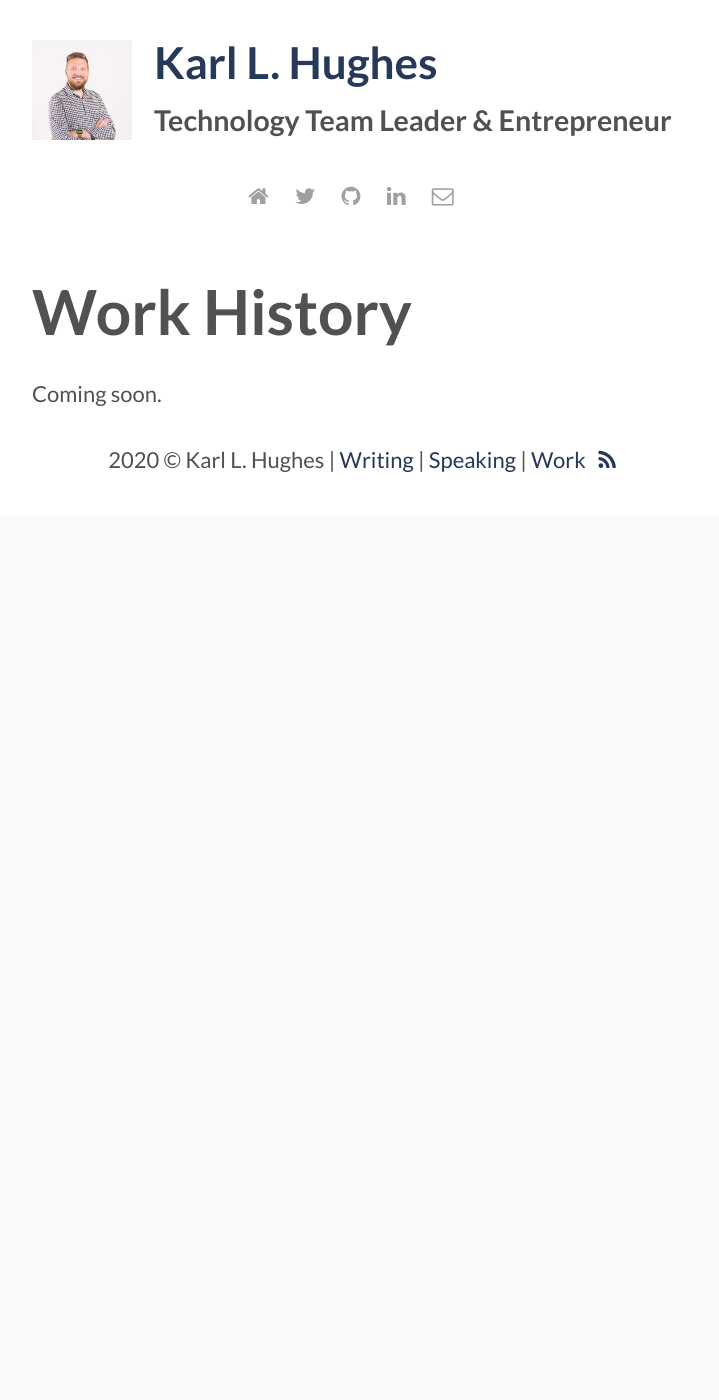
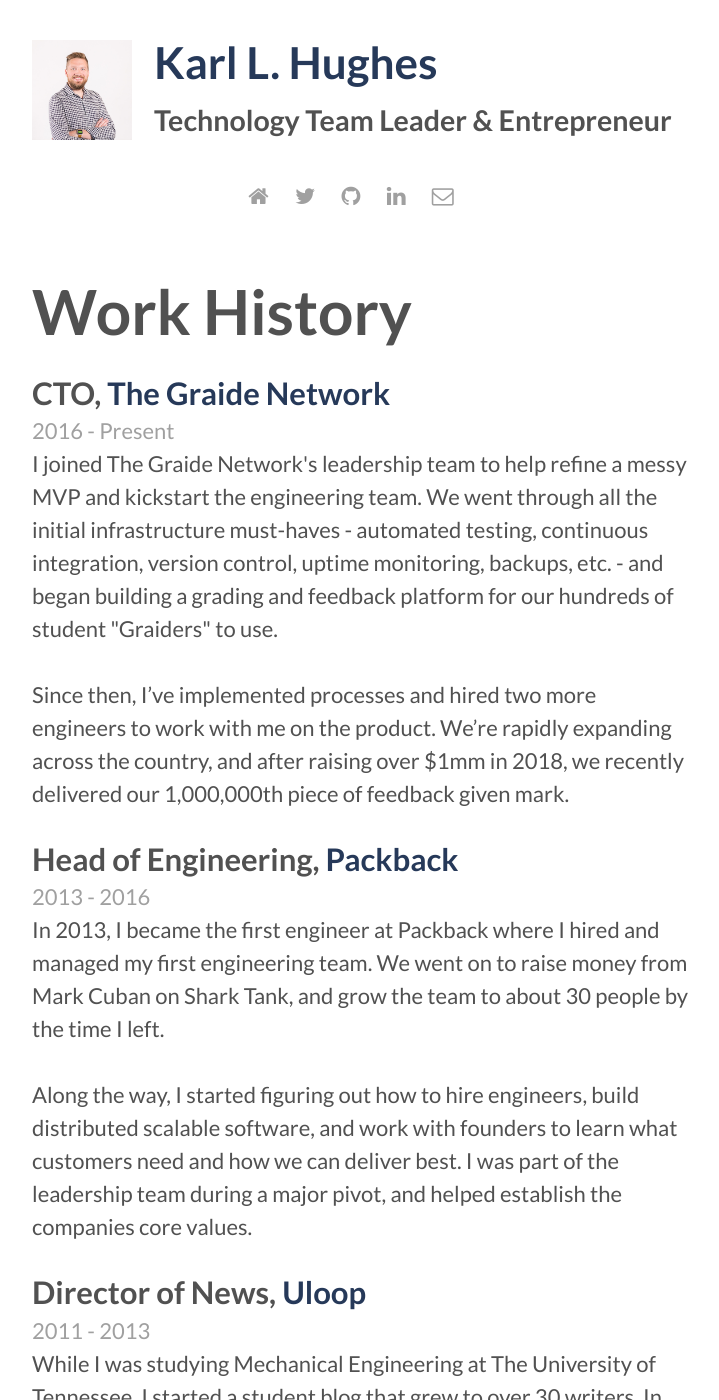
Before and after one commit to karllhughes/personal-blog-5, a Jekyll site: the page built from work.md, in a window 1280 px wide and 1400 px high. Shown: the whole window, without its empty margins (278-997 px from the left). Built offline with Jekyll 4.4.1, drawn with Linux system fonts in a browser that asks for light colours; some of the changed text lies outside the part shown.

Commit message:
Adding work history

```diff
--- a/work.md
+++ b/work.md
@@ -4,4 +4,78 @@
 permalink: /work/
 ---
 
-Coming soon.
+### CTO, [The Graide Network](https://www.thegraidenetwork.com)
+<p class="post-meta">2016 - Present</p>
+
+<p class="hug">
+I joined The Graide Network's leadership team to help refine a messy MVP and kickstart the
+engineering team. We went through all the initial infrastructure must-haves - automated testing,
+continuous integration, version control, uptime monitoring, backups, etc. - and began building a grading and feedback
+platform for our hundreds of student "Graiders" to use.
+</p>
+
+Since then, I've implemented processes and hired two more engineers to work with me on the product.
+We're rapidly expanding across the country, and after raising over $1mm in 2018, we recently delivered our
+1,000,000th piece of feedback given mark.
+
+### Head of Engineering, [Packback](https://www.packback.co/)
+<p class="post-meta">2013 - 2016</p>
+
+<p class="hug">
+In 2013, I became the first engineer at Packback where I hired and managed my first engineering team.
+We went on to raise money from Mark Cuban on Shark Tank,
+and grow the team to about 30 people by the time I left.
+</p>
+
+Along the way, I started figuring out how to hire engineers, build distributed scalable software, and work with
+founders to learn what customers need and how we can deliver best. I was part of the leadership team
+during a major pivot, and helped establish the companies core values.
+
+### Director of News, [Uloop](https://www.uloop.com/)
+<p class="post-meta">2011 - 2013</p>
+
+<p class="hug">
+While I was studying Mechanical Engineering at The University of Tennessee, I started a student blog
+that grew to over 30 writers. In addition to managing the editorial process and content calendar,
+I wrote all the code that powered the CMS.
+</p>
+
+Failing to make a sustainable business out of that venture, I joined Uloop,
+a college classified ads website to integrate my knowledge of content with their expertise in
+online marketing.
+
+It was an interesting experience as my job was a blend of technical, editorial, and recruiting, but I
+learned a ton about being part of a scrappy startup.
+
+## Side Projects
+
+### [CFP Land](https://www.cfpland.com)
+<p class="post-meta">2018 - Present</p>
+
+<p class="hug">In 2018, I started speaking at conferences and ended up creating CFP Land to help other
+ technology professionals find public speaking opportunities.</p>
+
+After building an email list of over 2000 technology conference speakers, I've been working on
+making the project consistently profitable by selling Pro Memberships and Sponsorships. I keep an updated log of my
+progress on <a href="https://www.indiehackers.com/product/cfp-land">Indie Hackers</a>.
+
+### [Chicago PHP User Group](https://www.meetup.com/Chicago-PHP-User-Group/)
+<p class="post-meta">2018 - Present</p>
+
+<p class="hug">
+In 2018, I was invited to help co-organize the monthly PHP User Group here in Chicago. My primary role is to
+find and maintain sponsors to cover the location and cost of food at the events, but I've also spoken at
+the event when I have to.
+</p>
+
+### [Shiphp](https://www.shiphp.com)
+<p class="post-meta">2017</p>
+
+<p class="hug">In 2017, I got really into learning Docker, and ended up writing a short ebook for PHP developers who
+want to get started learning it. It's <a href="https://leanpub.com/first-php-docker-application">available on LeanPub today</a>.</p>
+
+### [The Side Project Checklist](https://www.sideprojectchecklist.com/)
+<p class="post-meta">2017</p>
+
+<p class="hug">Around the same time, I compiled the Side Project Marketing Checklist, and it went viral.
+Check it out for ideas to promote your startup or side project.</p>
```
